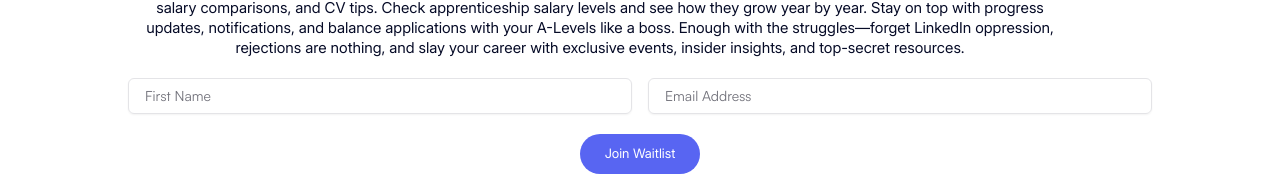
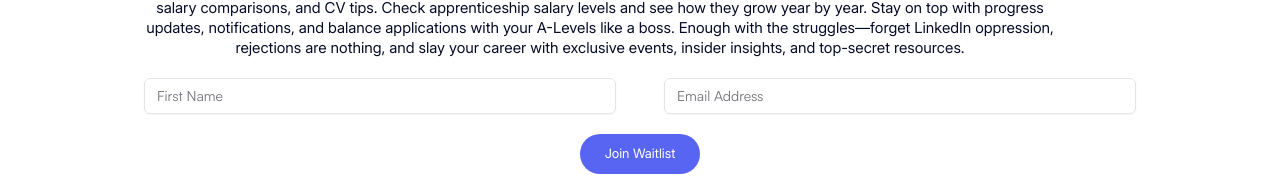
Before and after one commit to tobilobasalawu/WApprentice, a Next.js app: page / in a window 1280 px wide. Shown: the part 274-450 px from the top of the page. Built offline with nearby package versions, Linux system fonts and the light colour scheme.

Commit message:
added spacing for inputs

```diff
--- a/src/components/Hero.tsx
+++ b/src/components/Hero.tsx
@@ -17,8 +17,12 @@ export default function Hero() {
       </p>
 
       <div className='flex flex-col sm:flex-row items-center justify-center space-y-4 sm:space-y-0 sm:space-x-4 mt-5 mb-5 w-full'>
-        <Input placeholder="First Name" className="w-full px-4 py-3" />
-        <Input placeholder="Email Address" className="w-full px-4 py-3" />
+        <div className="w-full px-2 md:px-4 sm:px-0">
+          <Input placeholder="First Name" className="w-full px-3 py-3" />
+        </div>
+        <div className="w-full px-2 md:px-4 sm:px-0">
+          <Input placeholder="Email Address" className="w-full px-3 py-3" />
+        </div>
       </div>
 
       <Button type={'secondary'} text={'Join Waitlist'}/>
```
